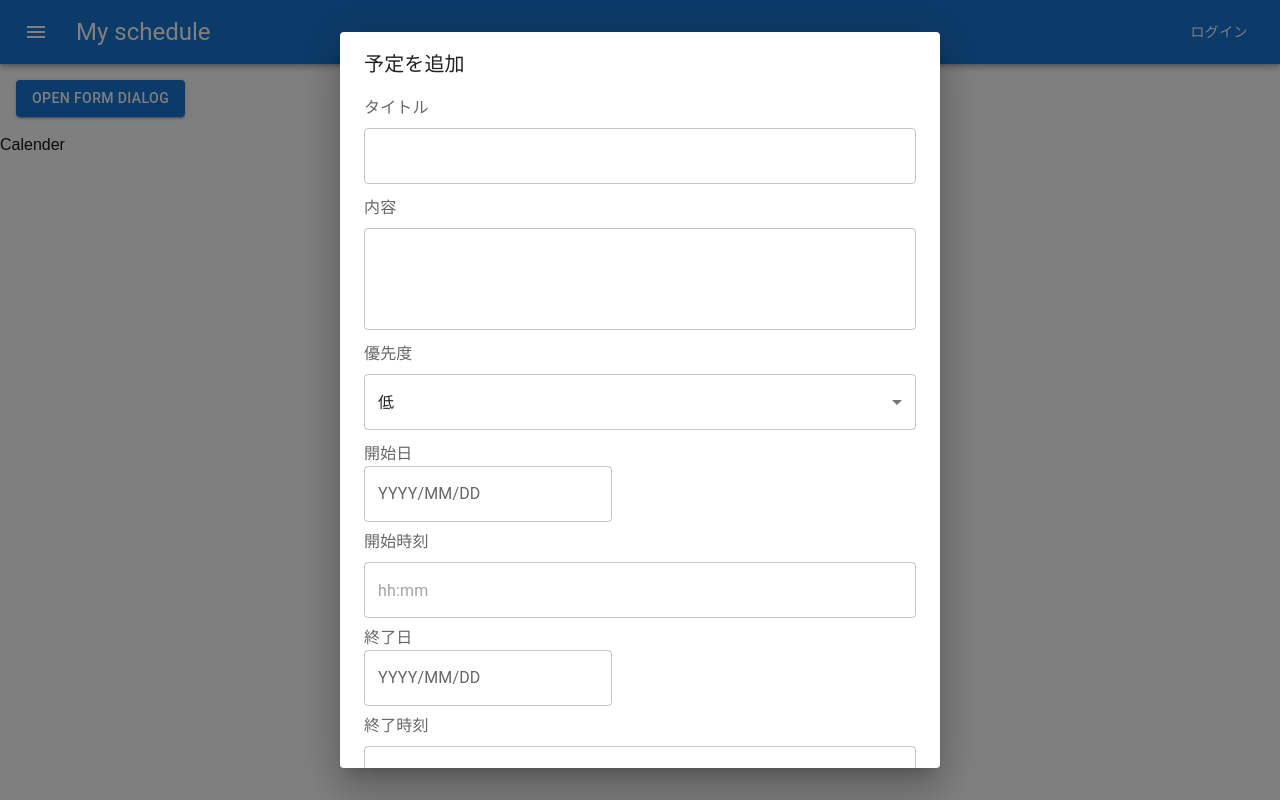
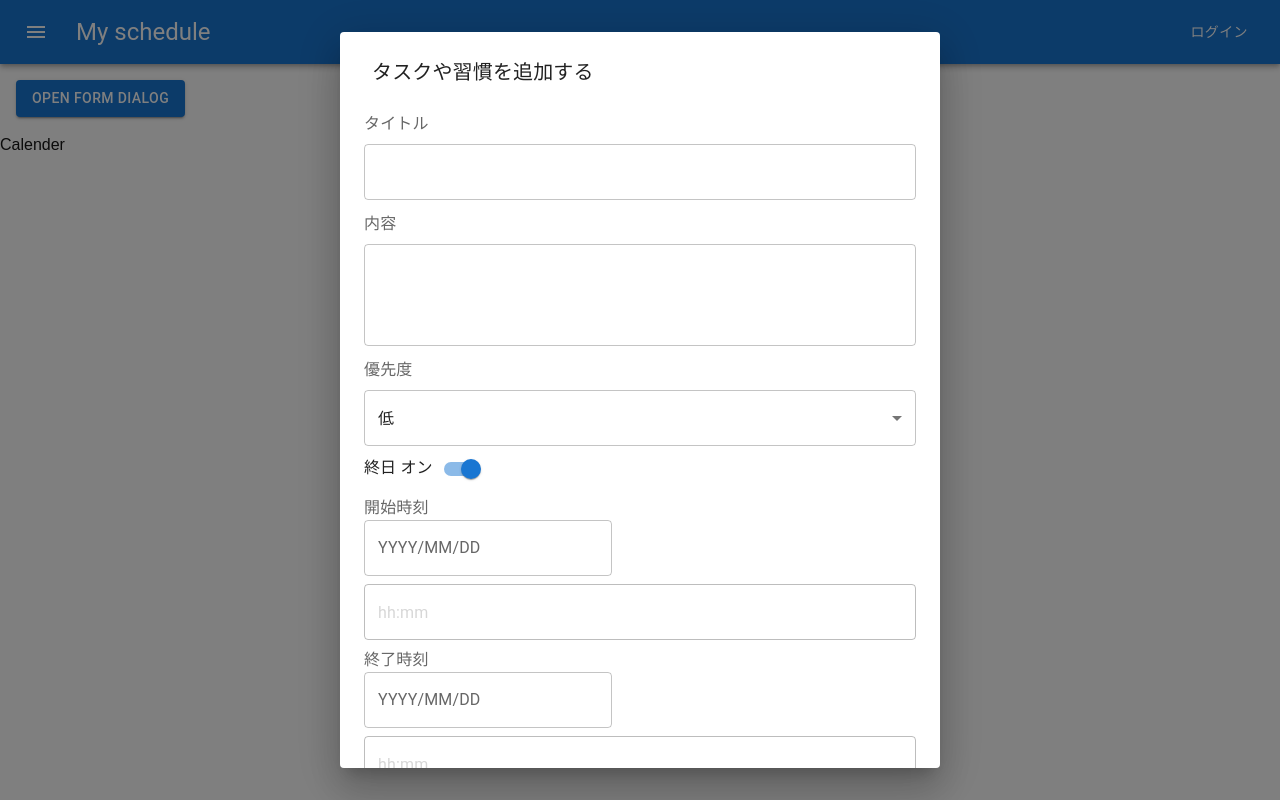
Before and after one commit to s1F102201492/my-schedule, a Next.js app: page /calender in a window 1280 px wide. Both pictures are taken after a click on the button "OPEN FORM DIALOG". Built offline with nearby package versions, Linux system fonts and the light colour scheme; what @mui/material-nextjs would draw is missing.

Commit message:
終日スイッチ機能追加

```diff
--- a/app/calender/page.tsx
+++ b/app/calender/page.tsx
@@ -3,7 +3,7 @@
 import React, { useState } from 'react'
 import Calender from '../components/Calender'
 import Header from '../components/Header'
-import { Box, Button, Dialog, DialogActions, DialogContent, DialogContentText, DialogTitle, MenuItem, TextField } from '@mui/material';
+import { Box, Button, Dialog, DialogActions, DialogContent, DialogContentText, DialogTitle, MenuItem, Switch, TextField } from '@mui/material';
 import { DatePicker } from '@mui/x-date-pickers';
 import { DateComponents } from '../components/DateComponents';
 import TimeComponents from '../components/TimeComponents';
@@ -30,8 +30,14 @@ const priorities:priorprops[] = [
 
 const page = () => {
   const [open, setOpen] = useState<boolean>(false);
+
+  // 終日（時間設定なし）の場合はtrue
+  const [time, setTime] = useState<boolean>(true);
+
   const handleClickOpen = () => setOpen(true);
   const handleClose = () => setOpen(false);
+
+  const handleTimeSet = () => setTime(!time)
 
   const handleSubmit = () => {
 
@@ -51,7 +57,7 @@ const page = () => {
         onClose={handleClose}>
         <form onSubmit={handleSubmit}>
           {/* フォーム全体をフォームタグで囲む */}
-          <DialogTitle>予定を追加</DialogTitle>
+          <DialogTitle m={1}>タスクや習慣を追加する</DialogTitle>
           <DialogContent>
             <DialogContentText>
               タイトル
@@ -90,24 +96,22 @@ const page = () => {
               ))}
             </TextField>
             <Box sx={{ flexDirection: 'row' }}>
-              <DialogContentText mt={1}>
-                開始日
-              </DialogContentText>
-              <DateComponents />
+              終日 {time ? 'オン' : 'オフ'}
+              <Switch
+              checked={time}
+              onChange={handleTimeSet} />
               <DialogContentText mt={1}>
                 開始時刻
               </DialogContentText>
-              <TimeComponents />
+              <DateComponents />
+              <TimeComponents checktime={time}/>
             </Box>
             <Box sx={{ flexDirection: 'row' }}>
               <DialogContentText mt={1}>
-                終了日
+                終了時刻
               </DialogContentText>
               <DateComponents />
-              <DialogContentText mt={1}>
-                終了時刻
-              </DialogContentText>
-              <TimeComponents />
+              <TimeComponents checktime={time}/>
             </Box>
           </DialogContent>
           <DialogActions>
--- a/app/components/TimeComponents.tsx
+++ b/app/components/TimeComponents.tsx
@@ -1,16 +1,34 @@
+'use client'
+
 import * as React from 'react';
 import { DemoContainer, DemoItem } from '@mui/x-date-pickers/internals/demo';
 import { AdapterDayjs } from '@mui/x-date-pickers/AdapterDayjs';
 import { LocalizationProvider } from '@mui/x-date-pickers/LocalizationProvider';
 import { TimePicker } from '@mui/x-date-pickers/TimePicker';
+import { Dayjs } from 'dayjs';
 
-const TimeComponents = () => {
+interface checkTimeProps {
+  checktime: boolean;
+}
+
+const TimeComponents:React.FC<checkTimeProps> = ({checktime}) => {
+  const [selectTime, setSelectTime] = React.useState<Dayjs | null>(null)
+
+  React.useEffect(() => {
+    if (checktime === true) {
+      setSelectTime(null);
+    }
+  },[checktime])
+
   return (
     <div>
       <LocalizationProvider dateAdapter={AdapterDayjs} >
         <DemoContainer components={['TimePicker', 'TimePicker', 'TimePicker']} >
           <DemoItem >
-                <TimePicker views={['hours', 'minutes']} format='hh:mm' ampm={false} />
+          <TimePicker views={['hours', 'minutes']} format='HH:mm'
+          ampm={false} disabled={checktime}
+          value={selectTime}
+          onChange={(newValue) => {setSelectTime(newValue)}}/>
           </DemoItem>
         </DemoContainer>
       </LocalizationProvider>
```
Lines whose indentation alone changed are shown as unchanged.
